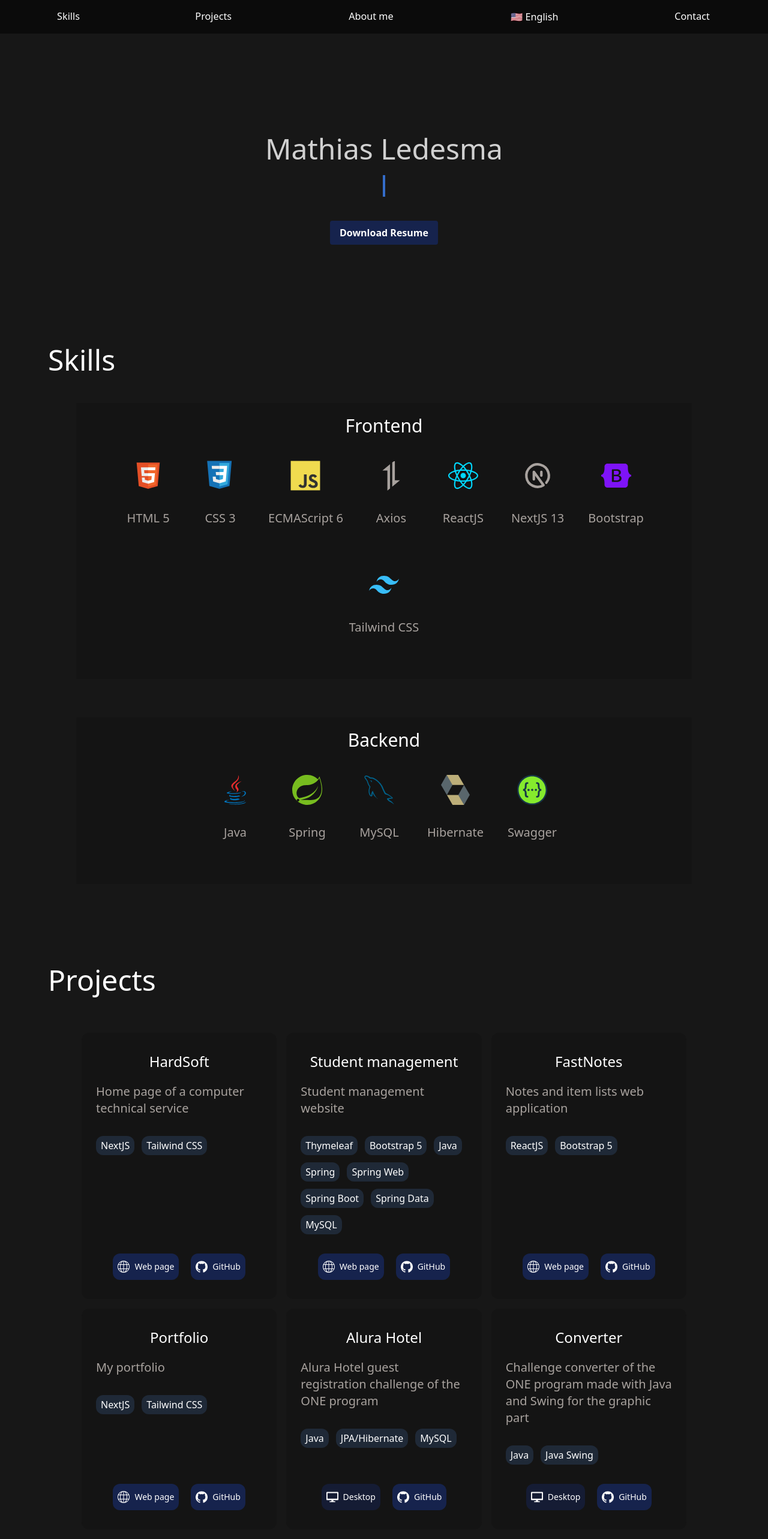
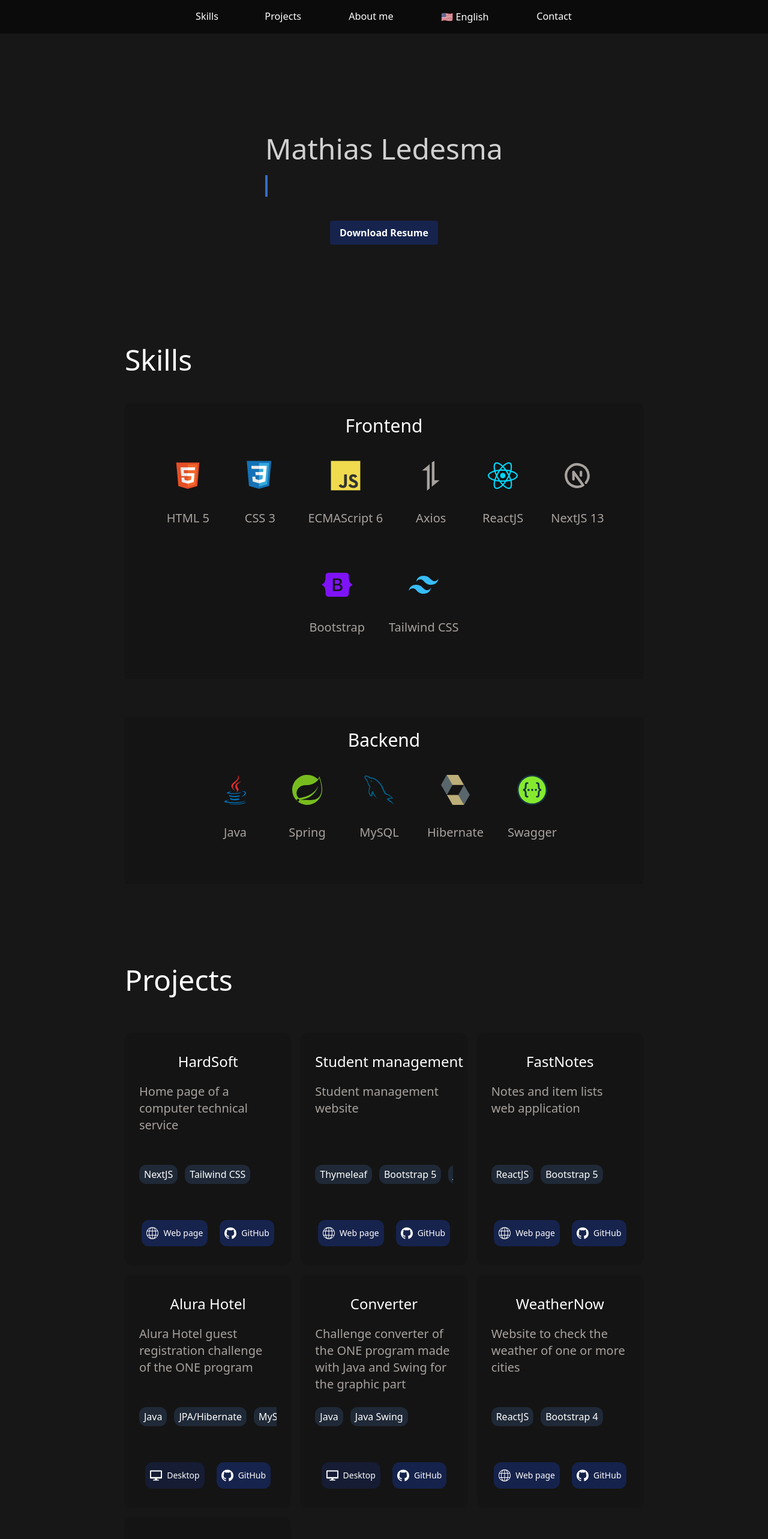
Before and after one commit to Mathi21as/portafolio, a Next.js app: page / in a window 1280 px wide. Shown: the top 2566 px of the page at 60% size. Built offline with nearby package versions, Linux system fonts and the light colour scheme.

Commit message:
design changes

```diff
--- a/components/CardHabilidades.tsx
+++ b/components/CardHabilidades.tsx
@@ -3,7 +3,7 @@ const CardHabilidades = ({side, icons}:any) => {
 		return(<></>)
 
 	return(
-		<div className="mx-auto w-full lg:w-11/12 pt-5 bg-neutral-950/20">
+		<div className="w-full pt-5 bg-neutral-950/20">
 			  <div className="">
 						<h1
 							className='text-2xl lg:text-3xl h-full justify-center text-white text-center'
--- a/components/Habilidades.tsx
+++ b/components/Habilidades.tsx
@@ -99,7 +99,7 @@ const Habilidades = () => {
 	const {t} = useTranslation();
 	return(
 			<section
-				className='w-full mt-20 px-12 lg:px-20 py-12 lg:relative'
+				className='w-full mt-20 px-20 py-12 lg:relative'
 				>
 				<h3
 					className='text-4xl lg:text-5xl mt-10 mb-12 w-max mx-auto lg:mx-0'
--- a/components/Nav/NavDesktop.tsx
+++ b/components/Nav/NavDesktop.tsx
@@ -19,7 +19,7 @@ const NavDesktop = ({setLanguage}:any) => {
 			<nav
 					className='fixed top-0 md:bottom-0 md:right-0 h-14 w-full
 					w-full bg-neutral-950/90 hidden md:flex md:flex-row justify-center
-					text-sm md:text-lg z-10 md:[&>*]:scale-90'
+					text-sm md:text-lg z-10 md:[&>*]:scale-90 md:px-56 lg:px-72'
 					>
 					<a
 						href="#habilidades"
--- a/components/Nav/NavMobile.tsx
+++ b/components/Nav/NavMobile.tsx
@@ -76,7 +76,7 @@ const NavMobile = ({setLanguage}:any) => {
 						</li>
 					</ul>
 				</nav>
-				<h1 className="text-2xl mx-5 my-auto">Portafolio</h1>
+				<h1 className="text-2xl mx-5 my-auto">{t("Portfolio")}</h1>
 			</nav>
 	)
 }
--- a/components/Projects.tsx
+++ b/components/Projects.tsx
@@ -30,15 +30,6 @@ const Projects = () => {
 			desc: "Notes and item lists web application",
 			technologies: ["ReactJS", "Bootstrap 5"],
 			code: "https://github.com/Mathi21as/FastNotes"
-		},
-		{
-			imagen: "/resources/projects/portafolio.png",
-			ruta: "#",
-			name: "Portfolio",
-			type: "webpage",
-			desc: "My portfolio",
-			technologies: ["NextJS", "Tailwind CSS"],
-			code: "https://github.com/Mathi21as/portafolio"
 		},
 		{
 			imagen: "/resources/projects/hotelalura.png",
@@ -81,22 +72,22 @@ const Projects = () => {
 
 	return(
 		<div className="grid grid-cols-1 lg:grid-cols-3 md:grid-cols-2 w-full min-h-[calc(100vh-10vh)]
-			 lg:px-14 gap-4 ">
+			  gap-4 ">
 			{
 				project.map((project, index)=>{
 					return (
 						<div className="bg-neutral-950/20 rounded-xl py-8" key={index}>
-							<div className="px-6 flex flex-col gap-5 h-full">
+							<div className="px-6 flex flex-col gap-5 h-76">
 								<p className="text-2xl w-max mx-auto">{`${t(project.name)}`}</p>
-								<p className="text-xl font-light  text-stone-400">{t(project.desc)}</p>
-								<div className="flex gap-3 align_bottom mt-3 flex-wrap">
+								<p className="text-xl font-light text-stone-400 h-16 mb-5">{t(project.desc)}</p>
+								<div className="flex h-20 py-5 gap-3 mt-3 overflow-x-scroll">
 									{
 										project.technologies.map((technology, index) => {
-											return <p className="w-max bg-gray-800 font-light rounded-xl py-1 px-2" key={index}>{technology}</p>
+											return <p className="w-max bg-gray-800 font-light h-8 rounded-xl py-1 px-2 whitespace-nowrap" key={index}>{technology}</p>
 										})
 									}
 								</div>
-								<div className="flex flex-row justify-center gap-5 h-full items-end mt-3">
+								<div className="flex flex-row justify-center gap-5 items-end mt-3">
 										<Link
 											href={project.ruta}
 											target="_blank"
@@ -125,7 +116,7 @@ const Projects = () => {
 												<Image width={"20"} height={"20"} src={"/resources/redes/github.png"} className="invert py-1" alt="github"/>
 												<p className="text-lg lg:text-sm lg:pt-1">GitHub</p>
 										</Link>
-									</div>
+								</div>
 							</div>
 						</div>
 					)
--- a/pages/index.tsx
+++ b/pages/index.tsx
@@ -36,24 +36,24 @@ export default function Home() {
 
         <link rel="icon" href="/favicon.png" />
       </Head>
-			<Nav setLanguage={setLanguage}/>
+	  <Nav setLanguage={setLanguage}/>
 
       <main
-		className="w-full"
+		className="w-full lg:px-32 2xl:px-56"
 		>
         <div
 			className='flex flex-col lg:flex-row w-full lg:px-10 justify-center'
 			>
 
-			<div className="flex flex-col lg:flex-col mt-56 grow lg:h-max">
-				<div className='w-full'>
+			<div className="flex flex-col lg:flex-col mt-56 lg:h-max">
+				<div className='w-max mx-auto'>
 					<h1
-						className='mx-auto h-full h-max mb-5
+						className='h-full h-max mb-5
 							 w-max text-4xl lg:text-5xl opacity-80'>
 						Mathias Ledesma
 					</h1>
 					<h2
-						className={`mx-auto overflow-hidden whitespace-nowrap border-r-4 mt-2
+						className={`overflow-hidden whitespace-nowrap border-r-4 mt-2
 						opacity-80 border-blue-500 w-0 m-0 text-2xl lg:text-3xl
 						${i18n.language == "es-ES" ?
 							"animate-typing_mobile_en lg:animate-typing_en"
--- a/tailwind.config.ts
+++ b/tailwind.config.ts
@@ -10,10 +10,10 @@ module.exports = {
 		},
     extend: {
 			animation: {
-				typing: "typing 2.5s steps(25) 2s 1 normal both, blink 1s steps(1) infinite",
-				typing_en: "typing_en 2.5s steps(25) 2s 1 normal both, blink 1s steps(1) infinite",
-				typing_mobile: "typing_mobile 2.5s steps(25) 2s 1 normal both, blink 1s steps(1) infinite",
-				typing_mobile_en: "typing_mobile_en 2.5s steps(25) 2s 1 normal both, blink 1s steps(1) infinite",
+				typing: "typing 3s steps(25) 2s 1 normal both, blink 1s steps(1) infinite",
+				typing_en: "typing_en 3s steps(25) 2s 1 normal both, blink 1s steps(1) infinite",
+				typing_mobile: "typing_mobile 3s steps(25) 2s 1 normal both, blink 1s steps(1) infinite",
+				typing_mobile_en: "typing_mobile_en 3s steps(25) 2s 1 normal both, blink 1s steps(1) infinite",
 			},
 			spacing: {
 				"screen90": "90vh",
@@ -22,19 +22,19 @@ module.exports = {
 			keyframes: {
 				typing: {
 					"from": {width: "0"},
-					"to": {width: "20rem", paddingRight: "1px"}
+					"to": {width: "20rem", paddingRight: "3px"}
 				},
 				typing_en: {
 					"from": {width: "0"},
-					"to": {width: "17.3rem", paddingRight: "1px"}
+					"to": {width: "17.3rem", paddingRight: "3px"}
 				},
 				typing_mobile: {
 					"from": {width: "0"},
-					"to": {width: "16.2rem", paddingRight: "1px"}
+					"to": {width: "16.2rem", paddingRight: "3px"}
 				},
 				typing_mobile_en: {
 					"from": {width: "0"},
-					"to": {width: "13.9rem", paddingRight: "1px"}
+					"to": {width: "13.9rem", paddingRight: "3px"}
 				},
 				blink: {
 					"50%": {borderColor: "transparent"}
```
